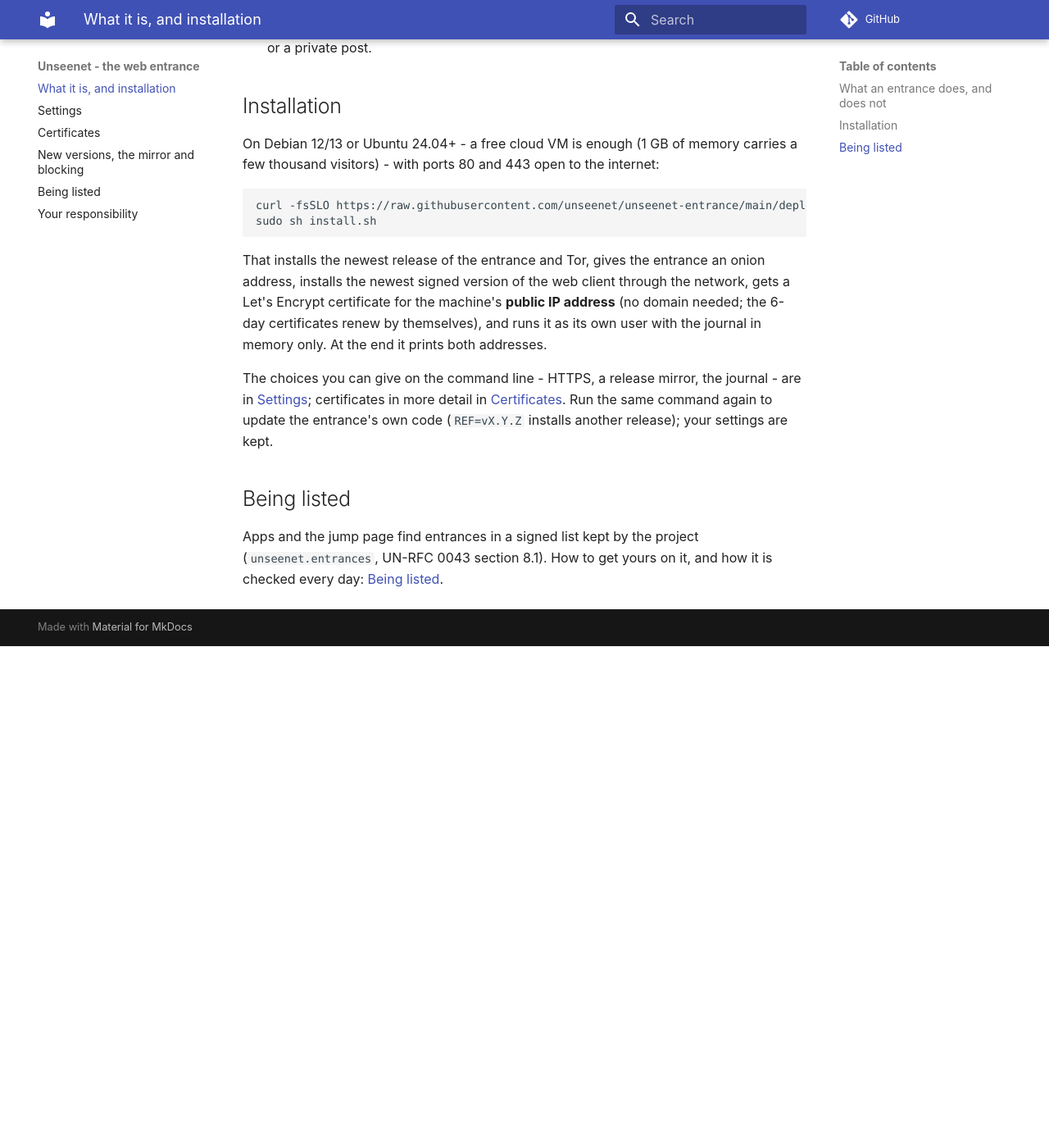
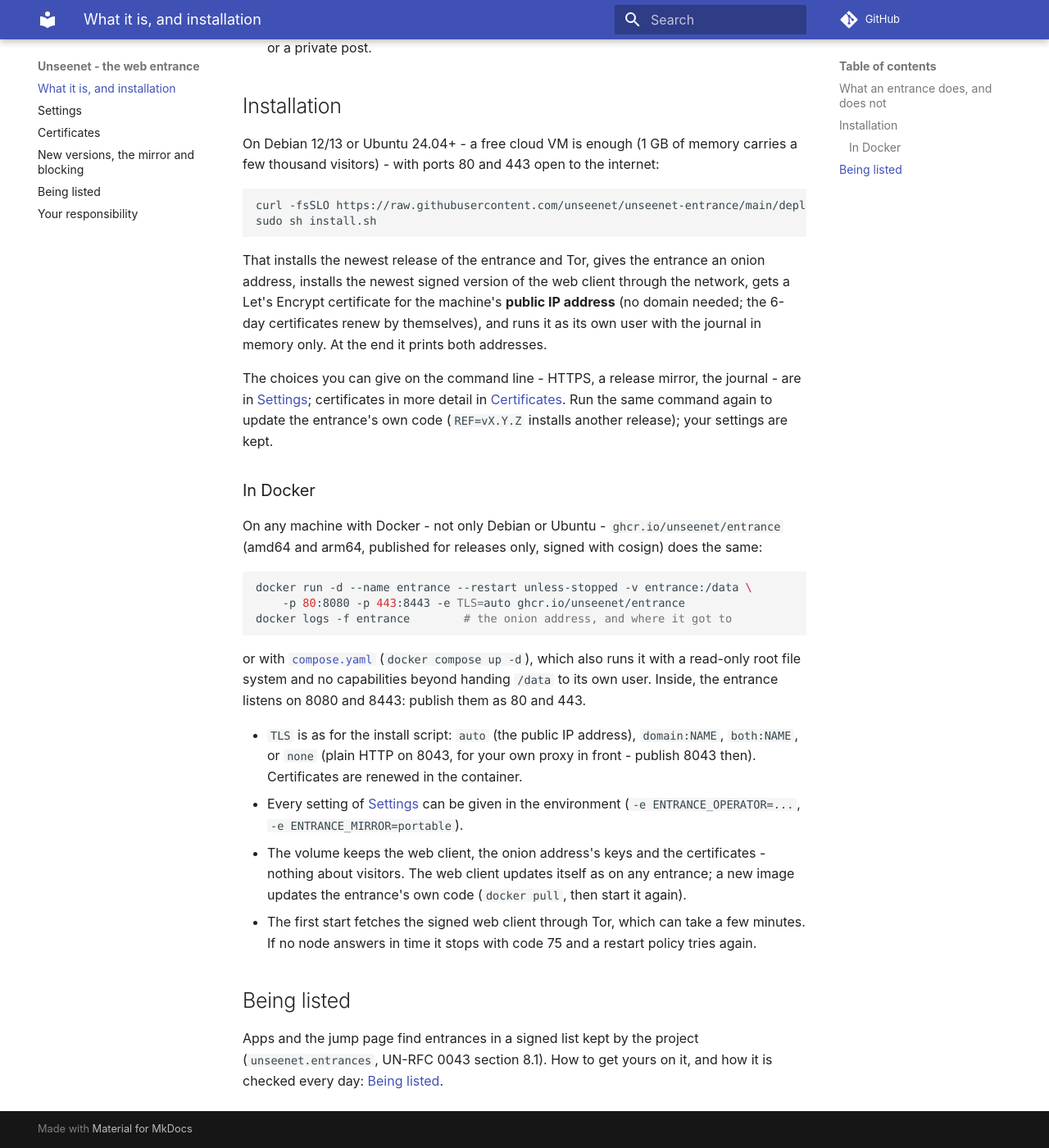
Before and after one commit to unseenet/unseenet-entrance, an MkDocs documentation site: the page built from docs/entrance/index.md, in a window 1280 px wide and 1400 px high, scrolled down 798 px. Shown: the whole window at 82% size. Built offline with MkDocs 1.6.1 and Material for MkDocs 9.7.7, drawn with Linux system fonts in a browser that asks for light colours; comment, search, counter and statistics services are not loaded; before the commit the page ends 1586 px from its top, so only the background shows below that.

Commit message:
Docker: ghcr.io/unseenet/entrance and compose.yaml (#47) (#55)
* Docker: ghcr.io/unseenet/entrance with Tor, the signed web client and HTTPS, and a compose file (#47)

* docker test: a volume name Docker takes

* docker test: no network for the no-web-client case, no auto-update while serving the test page

* docker test: offline, each node may take 90 s to fail

* docker test: a container name Docker takes

````diff
--- a/docs/entrance/index.md
+++ b/docs/entrance/index.md
@@ -53,6 +53,35 @@
 entrance's own code (`REF=vX.Y.Z` installs another release); your settings
 are kept.
 
+### In Docker
+
+On any machine with Docker - not only Debian or Ubuntu - `ghcr.io/unseenet/entrance`
+(amd64 and arm64, published for releases only, signed with cosign) does the same:
+
+```sh
+docker run -d --name entrance --restart unless-stopped -v entrance:/data \
+    -p 80:8080 -p 443:8443 -e TLS=auto ghcr.io/unseenet/entrance
+docker logs -f entrance        # the onion address, and where it got to
+```
+
+or with [`compose.yaml`](https://github.com/unseenet/unseenet-entrance/blob/main/compose.yaml)
+(`docker compose up -d`), which also runs it with a read-only root file system
+and no capabilities beyond handing `/data` to its own user. Inside, the
+entrance listens on 8080 and 8443: publish them as 80 and 443.
+
+- `TLS` is as for the install script: `auto` (the public IP address),
+  `domain:NAME`, `both:NAME`, or `none` (plain HTTP on 8043, for your own proxy
+  in front - publish 8043 then). Certificates are renewed in the container.
+- Every setting of [Settings](settings.md) can be given in the environment
+  (`-e ENTRANCE_OPERATOR=...`, `-e ENTRANCE_MIRROR=portable`).
+- The volume keeps the web client, the onion address's keys and the
+  certificates - nothing about visitors. The web client updates itself as
+  on any entrance; a new image updates the entrance's own code
+  (`docker pull`, then start it again).
+- The first start fetches the signed web client through Tor, which can take
+  a few minutes. If no node answers in time it stops with code 75 and a
+  restart policy tries again.
+
 ## Being listed
 
 Apps and the jump page find entrances in a signed list kept by the project
````
Also changed, not shown: CHANGELOG.md (+7 -0 lines), compose.yaml (added, +31 -0 lines), 3 other files.
